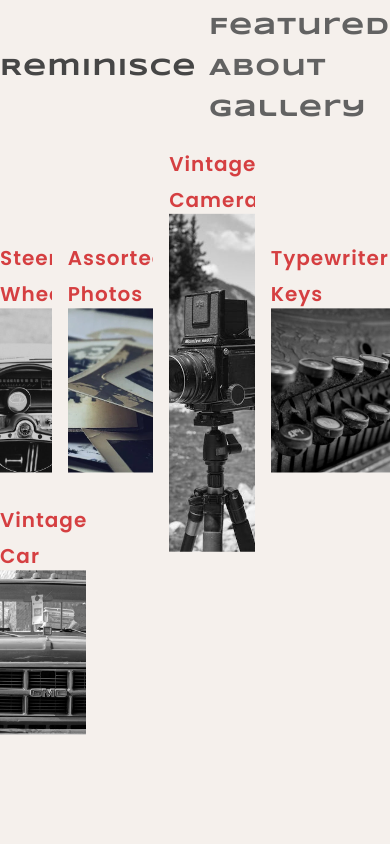
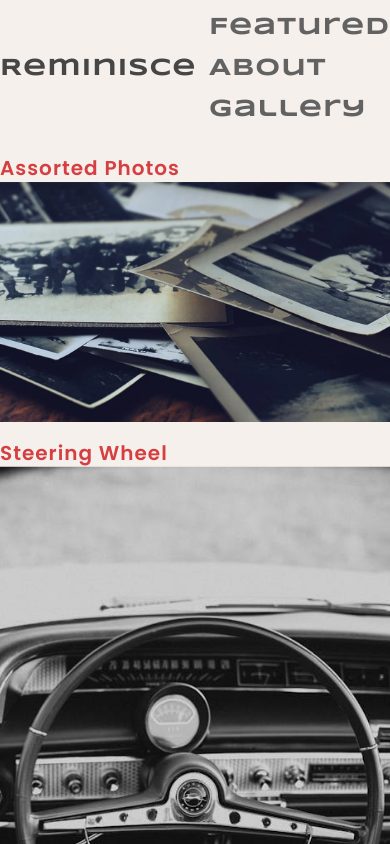
Before and after one commit to naymurrahmanshahed/reminisce, a React (Vite) app: page /gallery in a window 390 px wide. Shown: the top 844 px of the page. Built offline with nearby package versions, Linux system fonts and the light colour scheme; a web font is replaced by a local one.

Commit message:
gallery responsive done

```diff
--- a/src/index.css
+++ b/src/index.css
@@ -263,6 +263,44 @@ body {
   grid-area: img10;
 }
 
+@media only screen and (max-width: 1280px) {
+  .grid-container {
+    margin: 0 auto;
+    width: 65rem;
+    gap: 0.5rem;
+  }
+}
+
+@media only screen and (max-width: 1024px) {
+  .grid-container {
+    margin: 0 auto;
+    width: 100%;
+    height: 80%;
+    grid-template-columns: repeat(6, 1fr);
+    grid-template-rows: repeat(3, 1fr);
+    display: grid;
+    grid-template-areas:
+      "img1  img1  img1  img1  img2  img2"
+      "img5  img5  img6  img6  img7  img7"
+      "img3  img3  img4  img4  img4  img4";
+
+    gap: 1rem;
+    padding: 0.75rem 0rem;
+  }
+
+  .item8 {
+    display: none;
+  }
+
+  .item9 {
+    display: none;
+  }
+
+  .item10 {
+    display: none;
+  }
+}
+
 @media screen and (max-width: 768px) {
   .photos {
     display: none;
@@ -288,4 +326,89 @@ body {
     grid-column: 1;
     grid-row: 2;
   }
+  .grid-container {
+    margin: 0 auto;
+    width: 100%;
+    height: 100%;
+    grid-template-columns: repeat(2, 1fr);
+    grid-template-rows: repeat(2, 1fr);
+    display: grid;
+    grid-template-areas:
+      "img1 img2"
+      "img3 img4";
+
+    gap: 1rem;
+    padding: 0.75rem 0rem;
+  }
+
+  .item5 {
+    display: none;
+  }
+
+  .item6 {
+    display: none;
+  }
+  .item7 {
+    display: none;
+  }
+
+  .item8 {
+    display: none;
+  }
+
+  .item9 {
+    display: none;
+  }
+
+  .item10 {
+    display: none;
+  }
 }
+
+@media only screen and (max-width: 468px) {
+  .grid-container {
+    margin: 0 auto;
+    width: 100%;
+    height: 100%;
+    grid-template-columns: repeat(1, 1fr);
+    grid-template-rows: repeat(1, 1fr);
+    display: grid;
+    grid-template-areas:
+      "img1"
+      "img2";
+    gap: 1rem;
+    padding: 0.75rem 0rem;
+  }
+
+  .item3 {
+    display: none;
+  }
+
+  .item4 {
+    display: none;
+  }
+
+  .item5 {
+    display: none;
+  }
+
+  .item6 {
+    display: none;
+  }
+
+  .item7 {
+    display: none;
+  }
+
+  .item8 {
+    display: none;
+  }
+
+  .item9 {
+    display: none;
+  }
+
+  .item10 {
+    display: none;
+  }
+}
```
